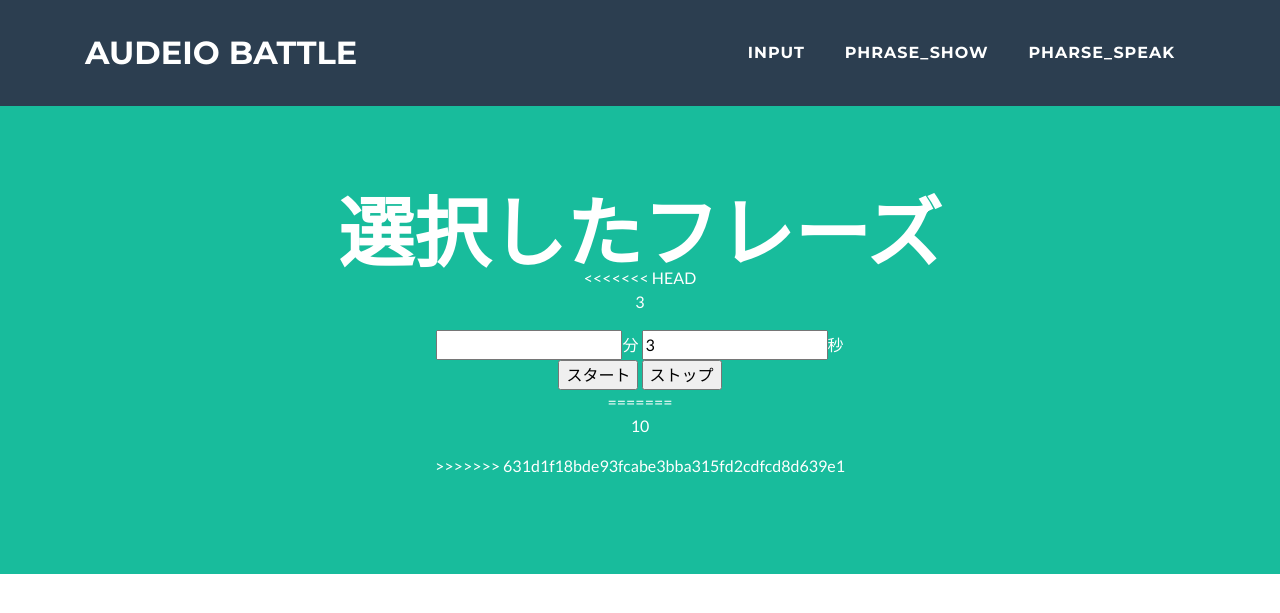
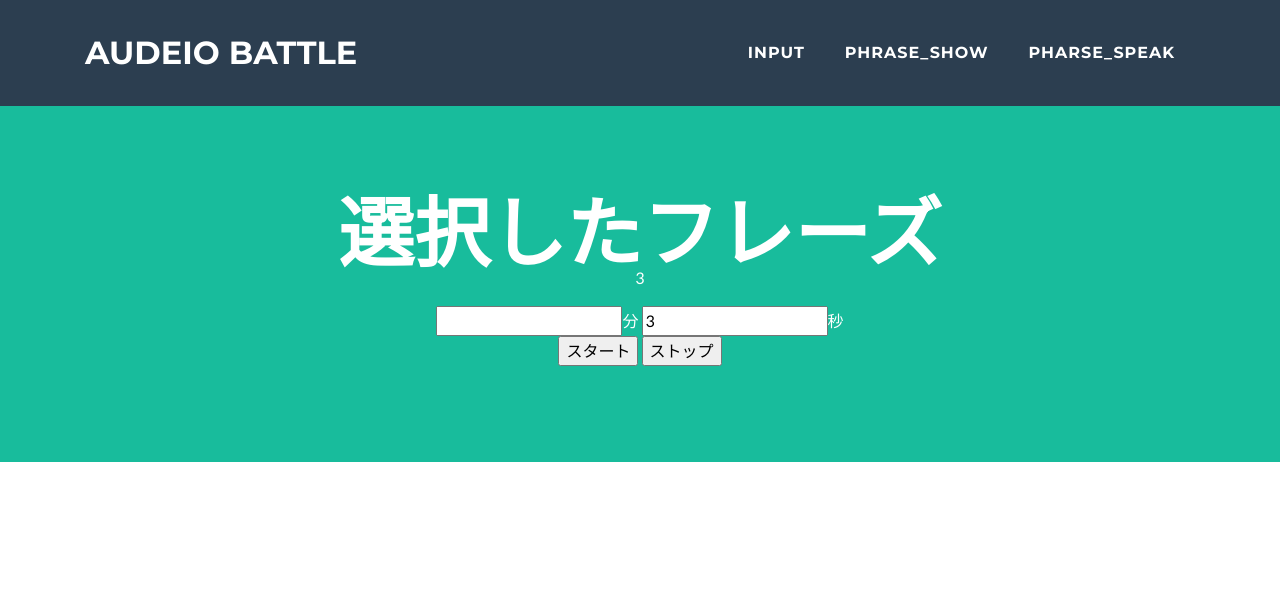
Before and after one commit to seven0525/voice-battle, a Flask app: page /choice in a window 1280 px wide. Shown: the top 613 px of the page. Run offline with Flask 2, Linux system fonts and the light colour scheme; some libraries are stand-ins or nearby versions.

Commit message:
コンフリクトの解消

```diff
--- a/templates/phrase_speak.html
+++ b/templates/phrase_speak.html
@@ -7,7 +7,6 @@
             {% if phrase %}
                 <h2>{{phrase}}</h2>
             {% endif %}
-<<<<<<< HEAD
         <p id=aaa>3</p>
         <form name="timer">
             <input type="text" value="">分
@@ -16,9 +15,6 @@
             <input type="button" value="ストップ" onclick="cntStop()">
             </form>
 
-=======
-        <p id=time_print>10</p>
->>>>>>> 631d1f18bde93fcabe3bba315fd2cdfcd8d639e1
     </div>
 </header>
 <script>
@@ -41,13 +37,9 @@
       time_data=parseInt(time_data);
       if (time_data<=0)
       {
-<<<<<<< HEAD
         reSet();
         window.location.href = '/voice';
 
-=======
-        window.location.href = '/battle';
->>>>>>> 631d1f18bde93fcabe3bba315fd2cdfcd8d639e1
       }
       else
       {
```
